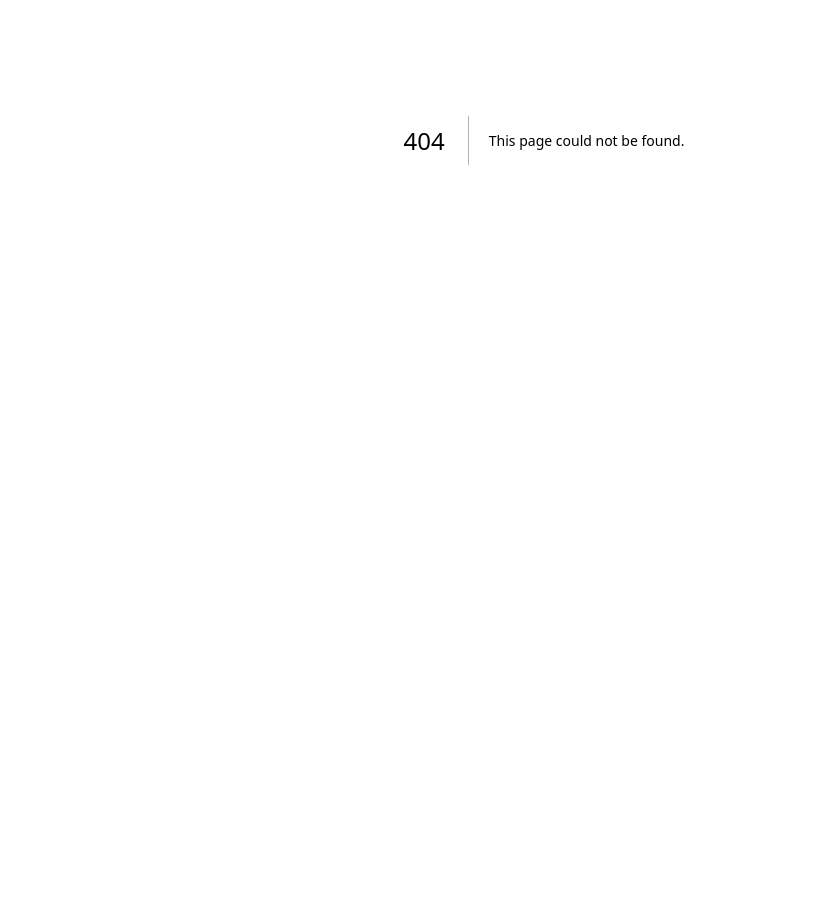
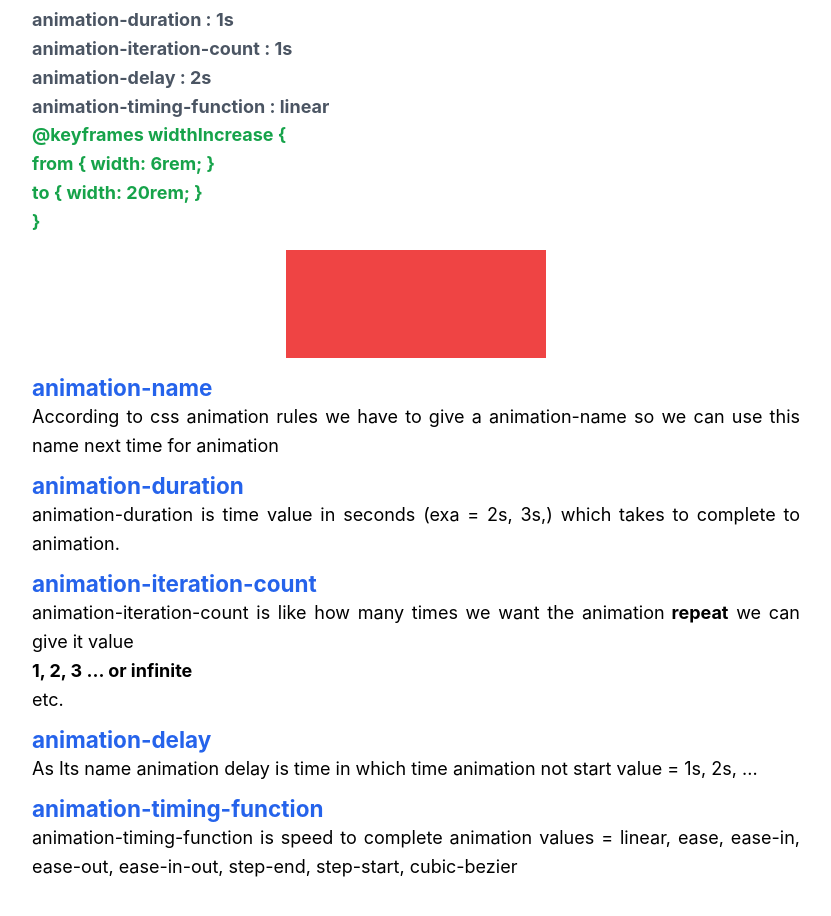
Before and after one commit to iamshiv007/NextJS-Portfolio, a Next.js app: page /posts/css-animation in a window 1280 px wide. Before the commit this address had no page. Shown: the part 260-1176 px from the top of the page, without its empty margins (96-927 px from the left). Before the commit the page ends 800 px from the top, so only its background shows below. Built offline with nearby package versions, Linux system fonts and the light colour scheme.

Commit message:
css animation completed

```diff
--- a/components/Blogs.jsx
+++ b/components/Blogs.jsx
@@ -6,6 +6,7 @@ import utilStyles from "../styles/utils.module.css";
 const Blogs = () => {
   return (
     <Fragment>
+      <p className="font-bold text-2xl p-2 dark:text-white">Blogs</p>
       <div className="grid grid-cols-1 md:grid-cols-2 lg:grid-cols-3 gap-4 rounded-md pb-5">
         {blogs.map((blog) => (
           <div
@@ -18,14 +19,14 @@ const Blogs = () => {
                 src={blog.imageUrl}
                 alt="img not found"
               />
-              <div className="px-1 py-2">
+              <div className="px-1 py-2  border-t border-solid border-gray-600 dark:border-white">
                 <Link
                   className="dark:text-blue-400"
                   href={`/posts/${blog.linkName}`}
                 >
                   {blog.name}
                 </Link>
-                <p className="dark:text-white text-sm">{blog.date}</p>
+                <p className="dark:text-white text-xs py-1">{blog.date}</p>
               </div>
             </div>
           </div>
--- a/pages/_app.js
+++ b/pages/_app.js
@@ -1,6 +1,7 @@
 import '@/styles/globals.css'
 import '@/styles/blendMode.css'
 import "@/styles/Intro.css"
+import "@/styles/animation.css"
 import { BlogProvider } from '@/contextApi/blogContext'
 
 export default function App({ Component, pageProps }) {
--- a/pages/index.js
+++ b/pages/index.js
@@ -18,8 +18,7 @@ export default function Home() {
       <div className={dark ? "dark" : ""}>
         <ThemeBtn />
         <div
-          className="
-       dark:bg-gray-700 "
+          className="dark:bg-gray-700 "
         >
           <Intro />
           <div className={`${utilStyles.headingMd} w-[90%] m-auto`}>
--- /dev/null
+++ b/pages/posts/css-animation.jsx
@@ -0,0 +1,87 @@
+import Head from "next/head";
+import React, { Fragment } from "react";
+
+const CssAnimation = () => {
+  return (
+    <Fragment>
+      <Head>
+        <title>Css-Animation</title>
+      </Head>
+      <div className="sm:w-[60%] sm:ml-[10%] w-[90%] m-auto pb-10">
+        <h1 className="text-4xl mt-4">Css Animation</h1>
+        <p className="text-lg text-gray-600 my-2">
+          With help of css Animation we can make our UI more attractive and user
+          friendly. In this Blog we are going explore all the properties of css
+          animation with example explaination.{" "}
+        </p>
+
+        <h4 className="text-2xl">Example 1</h4>
+        <p className="font-bold text-gray-600">
+          animation-name : widthIncrease
+        </p>
+        <p className="font-bold text-gray-600">animation-duration : 1s</p>
+        <p className="font-bold text-gray-600">
+          animation-iteration-count : 1s
+        </p>
+        <p className="font-bold text-gray-600">animation-delay : 2s</p>
+        <p className="font-bold text-gray-600">
+          animation-timing-function : linear
+        </p>
+
+        <p className="font-bold text-green-600">
+          @keyframes widthIncrease &#123;{" "}
+        </p>
+        <p className="font-bold text-green-600">
+          from &#123; width: 6rem; &#125;
+        </p>
+        <p className="font-bold text-green-600">
+          {" "}
+          to &#123; width: 20rem; &#125;
+        </p>
+        <p className="font-bold text-green-600">&#125;</p>
+
+        <div className="h-24 m-auto bg-red-500 animation-1 my-3"></div>
+
+        <p className="font-bold text-xl text-blue-600 mt-2">animation-name</p>
+        <p>
+          According to css animation rules we have to give a animation-name so
+          we can use this name next time for animation
+        </p>
+
+        <p className="font-bold text-xl text-blue-600 mt-2">
+          animation-duration
+        </p>
+        <p>
+          animation-duration is time value in seconds (exa = 2s, 3s,) which
+          takes to complete to animation.
+        </p>
+
+        <p className="font-bold text-xl text-blue-600 mt-2">
+          animation-iteration-count
+        </p>
+        <p>
+          animation-iteration-count is like how many times we want the animation
+          <span className="font-bold"> repeat</span> we can give it value{" "}
+          <p className="font-bold"> 1, 2, 3 ... or infinite</p> etc.
+        </p>
+
+        <p className="font-bold text-xl text-blue-600 mt-2">animation-delay</p>
+        <p>
+          As Its name animation delay is time in which time animation not start
+          value = 1s, 2s, ...
+        </p>
+
+        <p className="font-bold text-xl text-blue-600 mt-2">
+          animation-timing-function
+        </p>
+        <p>
+          animation-timing-function is speed to complete animation values =
+          linear, ease, ease-in, ease-out, ease-in-out, step-end, step-start,
+          cubic-bezier
+        </p>
+      </div>
+    </Fragment>
+  );
+};
+
+export default CssAnimation;
--- a/pages/posts/second-post.jsx
+++ /dev/null
@@ -1,15 +0,0 @@
-import Layout from "@/components/layout";
-import Head from "next/head";
-import utilStyles from "../../styles/utils.module.css";
-
-const SecondPost = () => {
-  return (
-    <Layout>
-      <Head>
-        <title>Not Available</title>
-      </Head>
-    </Layout>
-  );
-};
-
-export default SecondPost;
--- a/pages/posts/why-next.jsx
+++ b/pages/posts/why-next.jsx
@@ -12,11 +12,6 @@ const FirstPost = () => {
       </Head>
       <div>
         <div className="sm:w-[60%] sm:ml-[10%] w-[90%] m-auto">
-          {/* <Link href="/">
-            <div className="flex items-center fixed top-5 left-5">
-              <BsFillArrowLeftSquareFill /> <p className="px-2"> Home</p>
-            </div>
-          </Link> */}
           <h1 className="text-4xl mt-4">Why you should move in to Next js</h1>
           <p className="text-sm text-gray-600 my-2">Aprile 17, 2023</p>
           <div className="mt-5">
--- /dev/null
+++ b/styles/animation.css
@@ -0,0 +1,17 @@
+.animation-1 {
+  animation-name: widthIncrease;
+  animation-duration: 1s;
+  animation-iteration-count: infinite;
+  animation-fill-mode: backwards;
+  animation-delay: 2s;
+  animation-timing-function: linear;
+}
+
+@keyframes widthIncrease {
+  from {
+    width: 6rem;
+  }
+  to {
+    width: 20rem;
+  }
+}
```
Also changed, not shown: blogData.jsx (+7 -0 lines), 1 other file (tests, documents, lock files or other folders).
